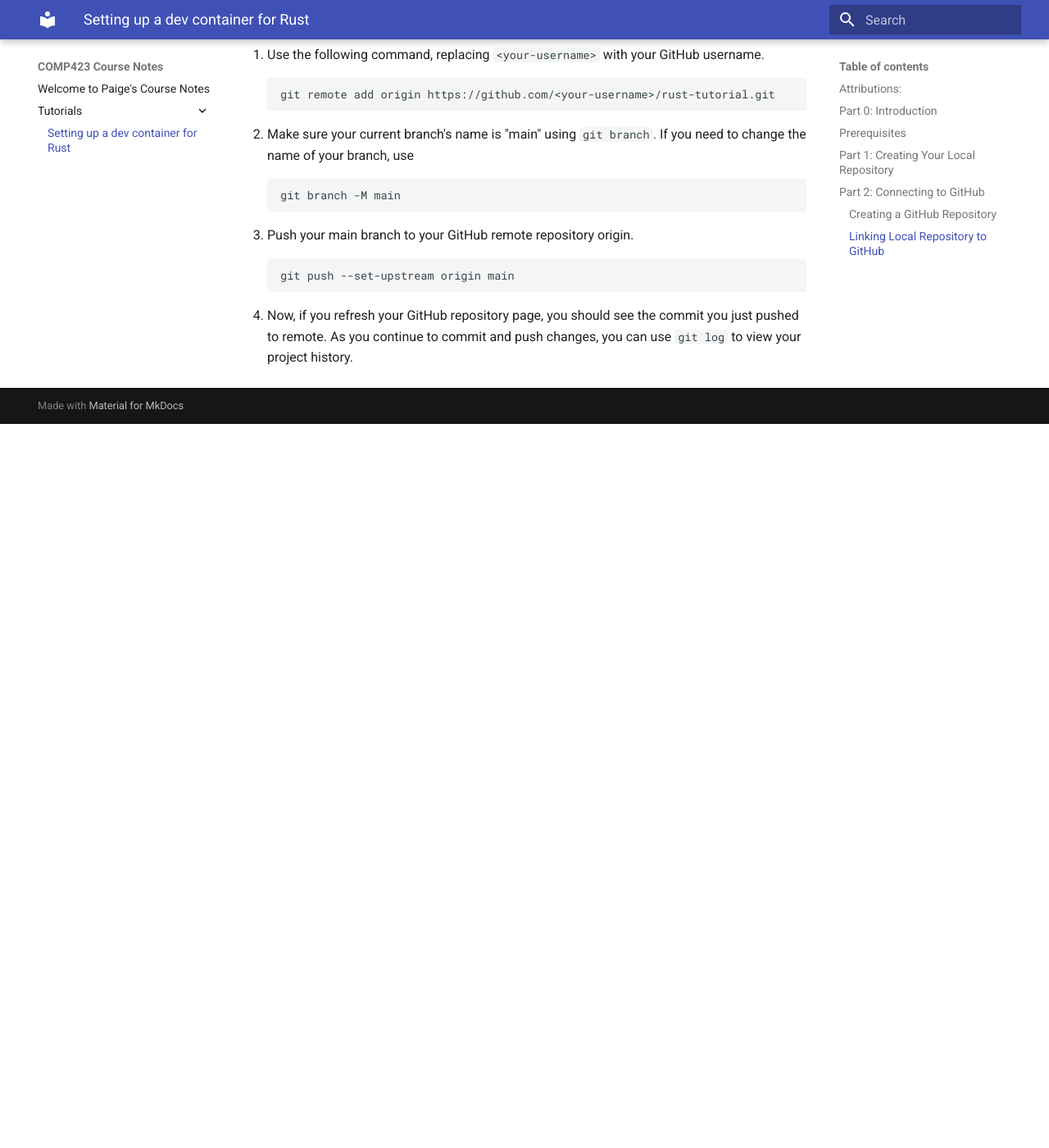
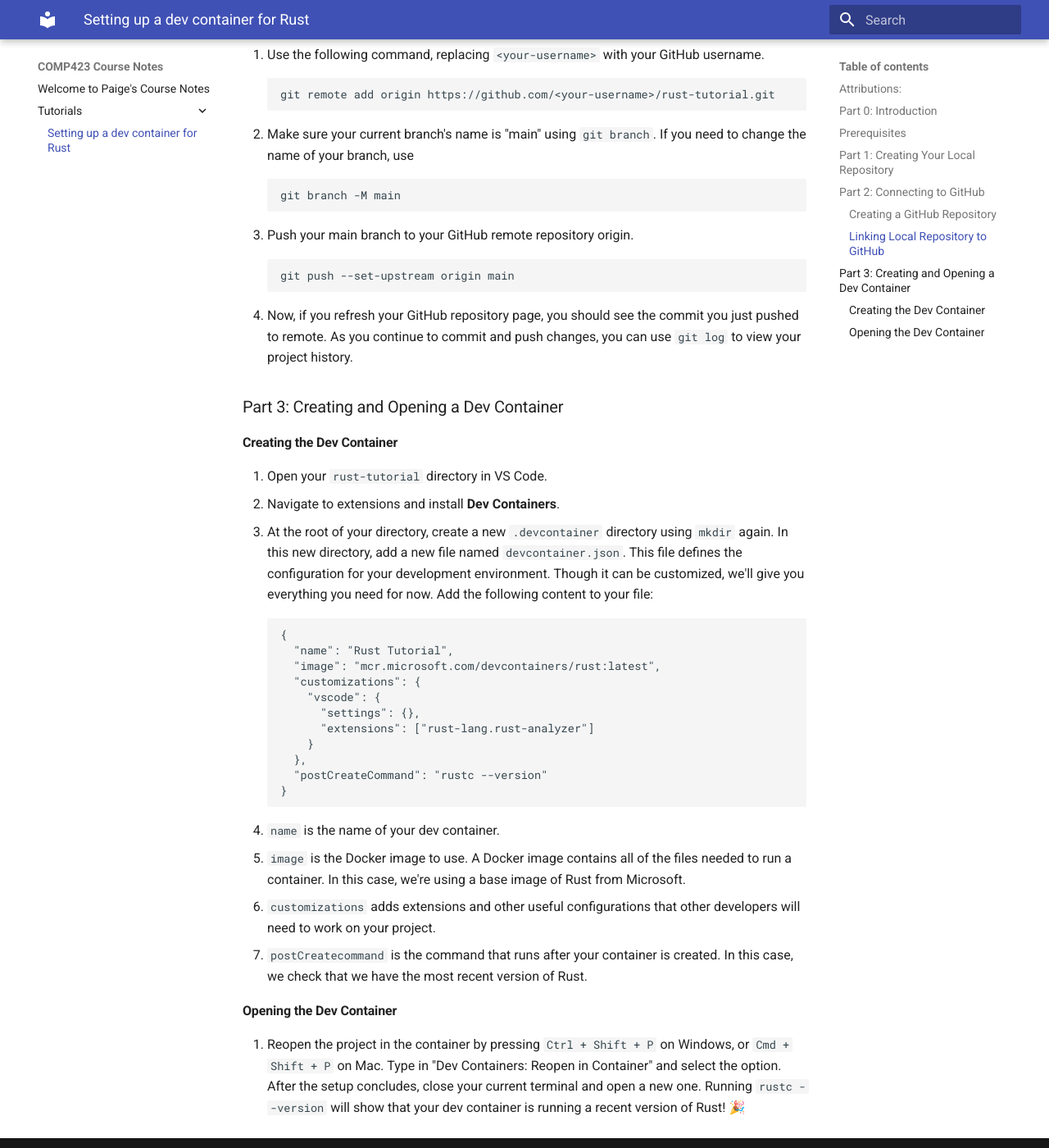
Before and after one commit to ppan1229/comp423-course-notes, an MkDocs documentation site: the page built from docs/tutorials/rust-setup.md, in a window 1280 px wide and 1400 px high, scrolled down 1525 px. Shown: the whole window at 82% size. Built offline with MkDocs 1.6.1 and Material for MkDocs 9.7.7, drawn with Linux system fonts in a browser that asks for light colours; before the commit the page ends 2042 px from its top, so only the background shows below that.

Commit message:
Finished part-3, creating/opening dev container

````diff
--- a/docs/tutorials/rust-setup.md
+++ b/docs/tutorials/rust-setup.md
@@ -67,3 +67,32 @@
 git push --set-upstream origin main
 ```
 6. Now, if you refresh your GitHub repository page, you should see the commit you just pushed to remote. As you continue to commit and push changes, you can use `git log` to view your project history.
+
+### Part 3: Creating and Opening a Dev Container
+
+#### Creating the Dev Container
+
+1. Open your `rust-tutorial` directory in VS Code.
+2. Navigate to extensions and install **Dev Containers**.
+3. At the root of your directory, create a new `.devcontainer` directory using `mkdir` again. In this new directory, add a new file named `devcontainer.json`. This file defines the configuration for your development environment. Though it can be customized, we'll give you everything you need for now. Add the following content to your file:
+```
+{
+  "name": "Rust Tutorial",
+  "image": "mcr.microsoft.com/devcontainers/rust:latest",
+  "customizations": {
+    "vscode": {
+      "settings": {},
+      "extensions": ["rust-lang.rust-analyzer"]
+    }
+  },
+  "postCreateCommand": "rustc --version"
+}
+```
++ `name` is the name of your dev container.
++ `image` is the Docker image to use. A Docker image contains all of the files needed to run a container. In this case, we're using a base image of Rust from Microsoft.
++ `customizations` adds extensions and other useful configurations that other developers will need to work on your project.
++ `postCreatecommand` is the command that runs after your container is created. In this case, we check that we have the most recent version of Rust.
+
+#### Opening the Dev Container
+
+1. Reopen the project in the container by pressing `Ctrl + Shift + P` on Windows, or `Cmd + Shift + P` on Mac. Type in "Dev Containers: Reopen in Container" and select the option. After the setup concludes, close your current terminal and open a new one. Running `rustc --version` will show that your dev container is running a recent version of Rust! 🎉
````
